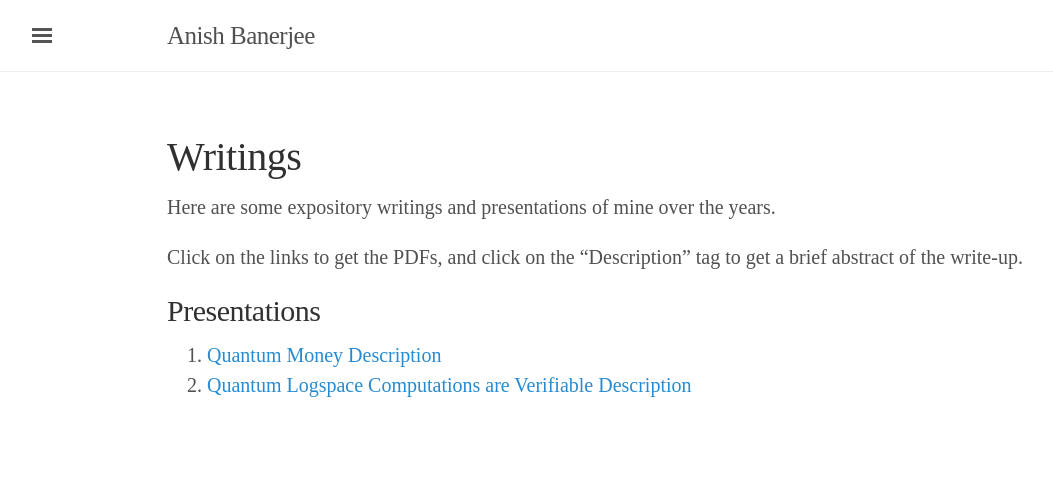
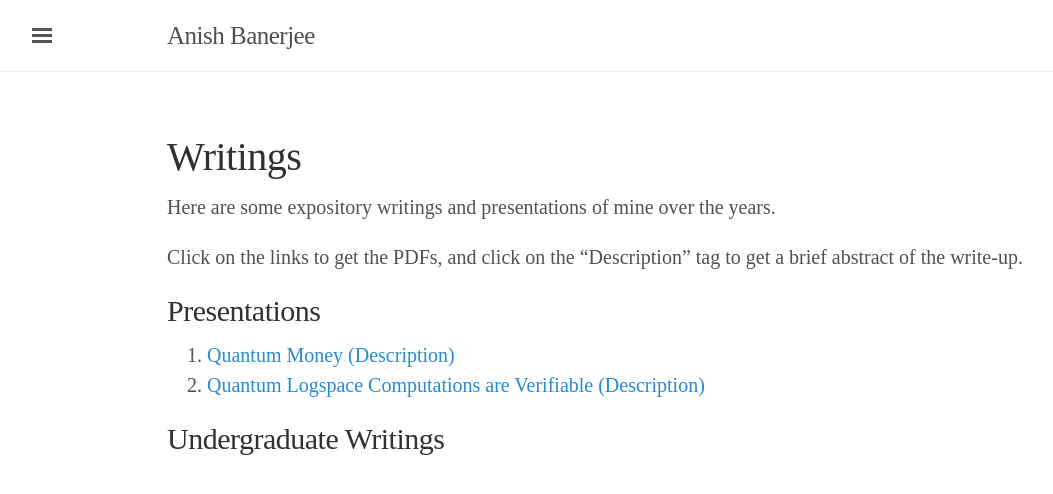
Before and after one commit to AB271202/AB271202.github.io, a Jekyll site: the page built from notes.md, in a window 1280 px wide. Shown: the top 494 px of the page, without its empty margins (3-1056 px from the left). Built offline with Jekyll 4.4.1, drawn with Linux system fonts in a browser that asks for light colours; some web fonts are replaced.

Commit message:
minor changes

```diff
--- a/notes.md
+++ b/notes.md
@@ -7,15 +7,18 @@ Here are some expository writings and presentations of mine over the years.
 Click on the links to get the PDFs, and click on the "Description" tag to get a brief abstract of the write-up.
 
 ## Presentations
-1. [Quantum Money](./Presentations/Quantum_Money.pdf){:target="_blank"} [Description](#){:style="cursor: pointer;" onclick='myFunction("quantum_money")'}
+
+1. [Quantum Money](./Presentations/Quantum_Money.pdf){:target="_blank"} [(Description)](https://example.com/quantum_money){:style="cursor: pointer;" onclick='myFunction("quantum_money")'}
     <div style="border-radius:15px;-webkit-border-radius:15px;-moz-border-radius:15px;width:100%;float:center;display:none;font-size:medium;background-color:#f0ffff;margin-left:0;padding:10px;text-align:left;" id="quantum_money">
-        Prepared a presentation on quantum money based on [this](https://cacm.acm.org/research/quantum-money/) article.
-    </div>
-2. [Quantum Logspace Computations are Verifiable](./Presentations/QL_Verification.pdf){:target="_blank"} [Description](#){:style="cursor: pointer;" onclick='myFunction("ql_verif")'}
-    <div style="border-radius:15px;-webkit-border-radius:15px;-moz-border-radius:15px;width:100%;float:center;display:none;font-size:medium;background-color:#f0ffff;margin-left:0;padding:10px;text-align:left;" id="ql_verif">
-        Prepared a presentation on QL Verification based on [this](https://arxiv.org/pdf/2307.11083) paper.
+        Prepared a presentation on quantum money based on <a href = "https://cacm.acm.org/research/quantum-money/">this</a> article.
     </div>
 
+2. [Quantum Logspace Computations are Verifiable](./Presentations/QL_Verification.pdf){:target="_blank"} [(Description)](https://example.com/ql_verif){:style="cursor: pointer;" onclick='myFunction("ql_verif")'}
+    <div style="border-radius:15px;-webkit-border-radius:15px;-moz-border-radius:15px;width:100%;float:center;display:none;font-size:medium;background-color:#f0ffff;margin-left:0;padding:10px;text-align:left;" id="ql_verif">
+        Prepared a presentation on QL Verification based on <a href="https://arxiv.org/pdf/2307.11083">this</a> paper.
+    </div>
+
+## Undergraduate Writings
 
 <!-- <h2>Undergraduate Writings</h2>
 <ol type="1">
```
